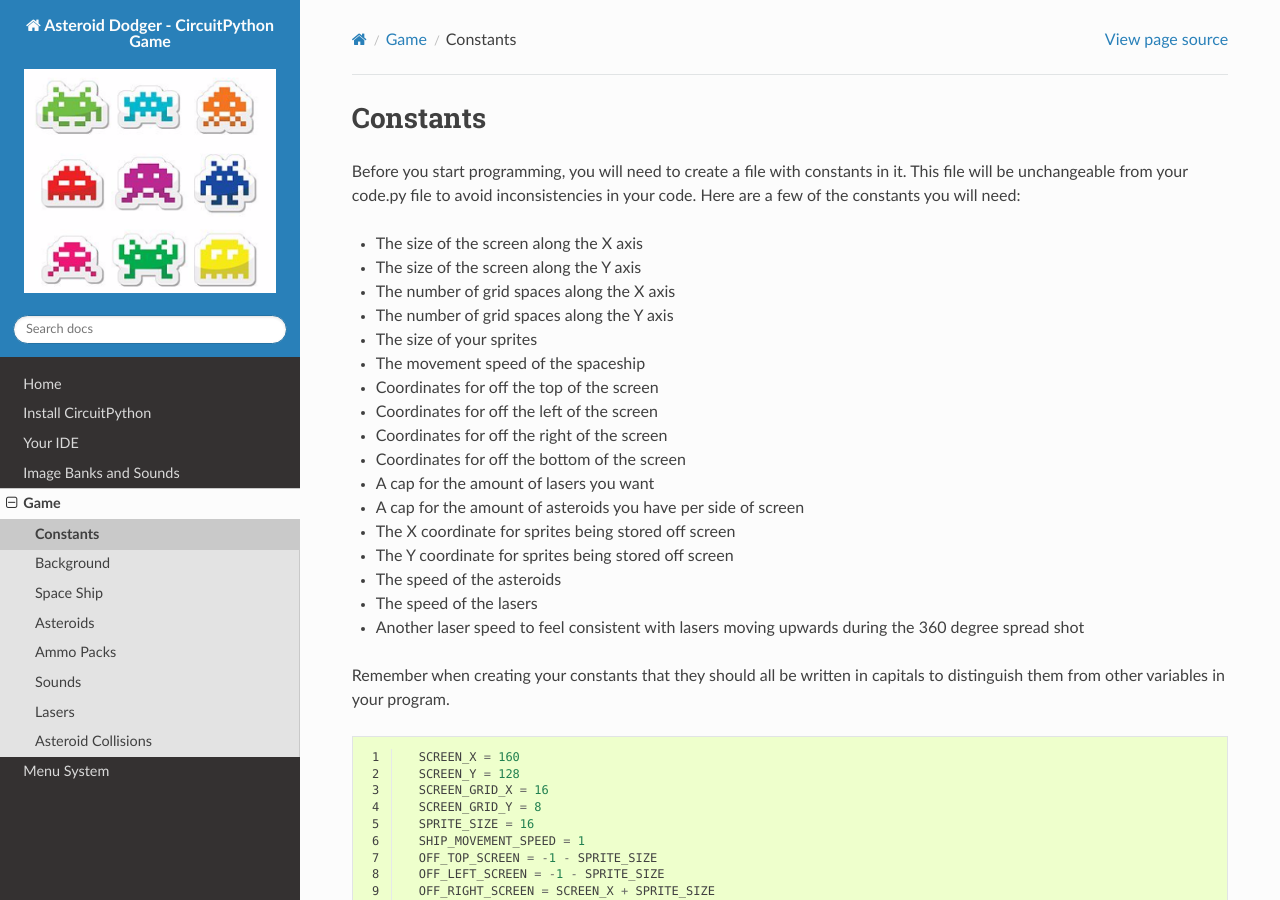
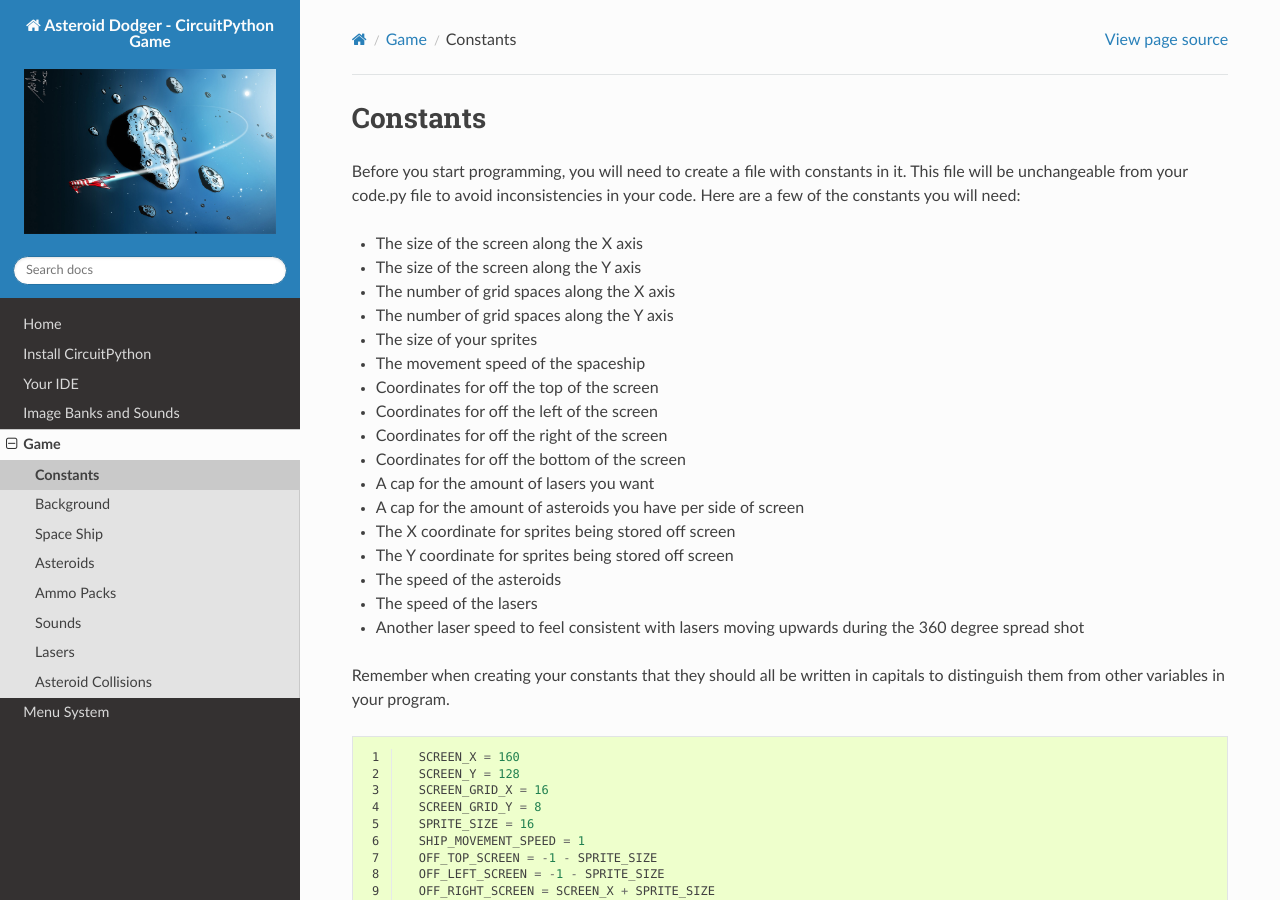
Before and after one commit to MotherTeresaHS/ICS3U-2019-Group18, a Sphinx documentation site: the page built from docs/game/constants.rst, in a window 1280 px wide and 900 px high. Built offline with Sphinx 7.4.7 and the Read the Docs theme 2.0.0, drawn with Linux system fonts in a browser that asks for light colours.

Commit message:
Edits to readthedocs

```diff
--- a/docs/conf.py
+++ b/docs/conf.py
@@ -131,7 +131,7 @@
 
 # The name of an image file (relative to this directory) to place at the top
 # of the sidebar.
-html_logo = "images/space_aliens.png"
+html_logo = "images/asteroid_dodger.jpg"
 
 # The name of an image file (within the static path) to use as favicon of the
 # docs.  This file should be a Windows icon file (.ico) being 16x16 or 32x32
```
Also changed, not shown: docs/images/asteroid_dodger.jpg (added).
